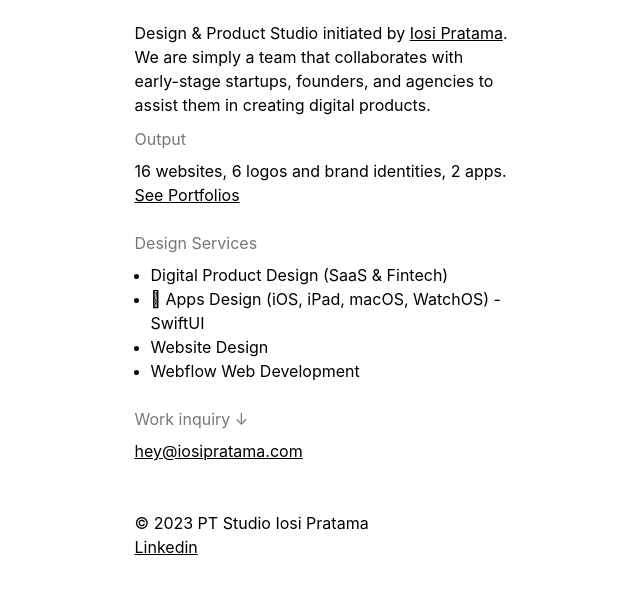
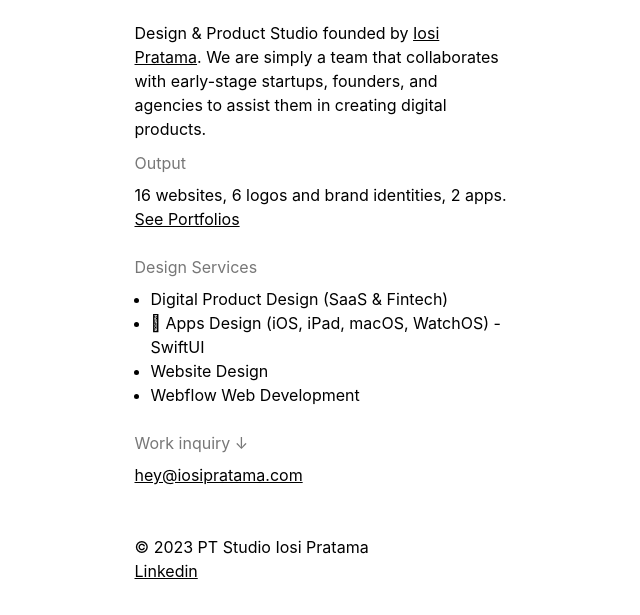
Before and after one commit to iosipratama/studio-iosipratama-website, a plain HTML site: page index.html in a window 1280 px wide. Shown: the part 127-742 px from the top of the page, without its empty margins (318-958 px from the left). Drawn offline with nearby package versions, Linux system fonts and the light colour scheme; a web font is replaced by a local one.

Commit message:
Update description

```diff
--- a/index.html
+++ b/index.html
@@ -25,7 +25,7 @@
     <div class="logo-wrapper"><img src="images/Logo.svg" loading="lazy" alt="">
       <h1 class="heading">Studio Iosi Pratama</h1>
     </div>
-    <p>Design &amp; Product Studio initiated by <a href="https://iosipratama.com/" target="_blank">Iosi Pratama</a>. We are simply a team that collaborates with early-stage startups, founders, and agencies to assist them in creating digital products.</p>
+    <p>Design &amp; Product Studio founded by <a href="https://iosipratama.com/" target="_blank">Iosi Pratama</a>. We are simply a team that collaborates with early-stage startups, founders, and agencies to assist them in creating digital products.</p>
     <div class="info-block">
       <div class="subtext">Output</div>
       <div>16 websites, 6 logos and brand identities, 2 apps.</div>
```
